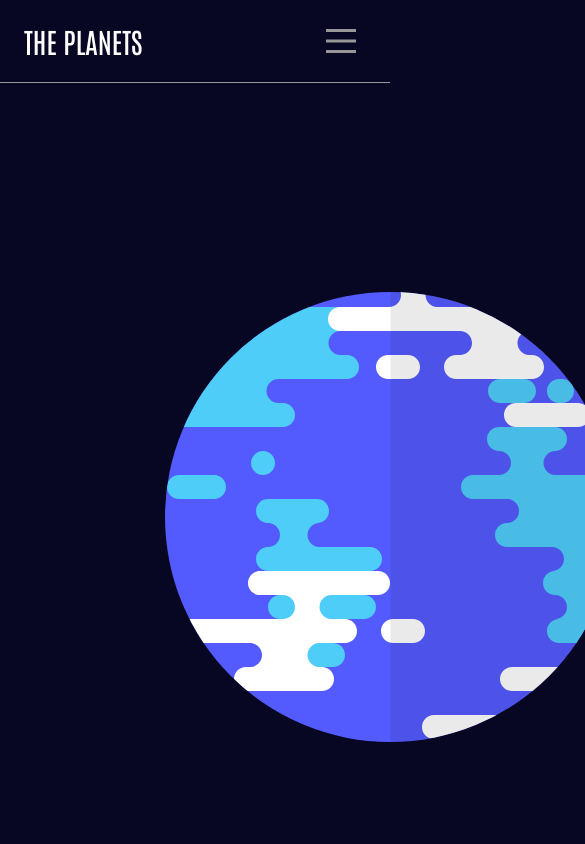
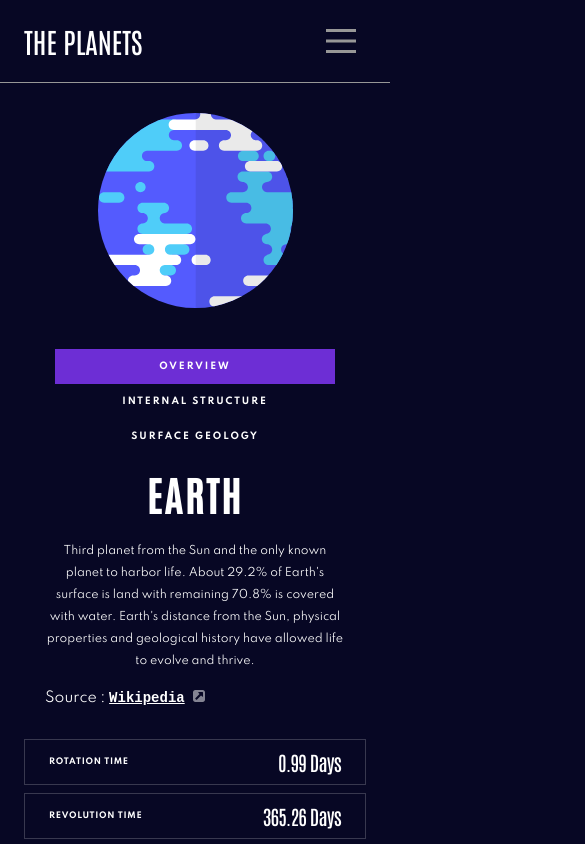
Before and after one commit to RoXxIV/vue-planetarium, a Vue app: page / in a window 390 px wide. Shown: the top 844 px of the page, 585 px wide, since content can reach past the window. Built offline with nearby package versions, Linux system fonts and the light colour scheme.

Commit message:
add style

```diff
--- a/src/App.vue
+++ b/src/App.vue
@@ -41,19 +41,45 @@
     <transition name="fade">
       <div v-if="showMobileMenu" id="mobileNav">
         <ul>
-          <li><span class="circle"></span>Mercury</li>
-          <li><span class="circle"></span>VENUS</li>
-          <li><span class="circle"></span>EARTH</li>
-          <li><span class="circle"></span>MARS</li>
-          <li><span class="circle"></span>JUPITER</li>
-          <li><span class="circle"></span>SATURN</li>
-          <li><span class="circle"></span>URANUS</li>
-          <li><span class="circle"></span>NEPTUNE</li>
+          <li>
+            <span class="circle"></span
+            ><router-link to="mercury" class="mobile-link">Mercury</router-link>
+          </li>
+          <li>
+            <span class="circle"></span
+            ><router-link to="venus" class="mobile-link">VENUS</router-link>
+          </li>
+          <li>
+            <span class="circle"></span
+            ><router-link to="earth" class="mobile-link">EARTH</router-link>
+          </li>
+          <li>
+            <span class="circle"></span
+            ><router-link to="mars" class="mobile-link">MARS</router-link>
+          </li>
+          <li>
+            <span class="circle"></span
+            ><router-link to="jupiter" class="mobile-link">JUPITER</router-link>
+          </li>
+          <li>
+            <span class="circle"></span
+            ><router-link to="saturn" class="mobile-link">SATURN</router-link>
+          </li>
+          <li>
+            <span class="circle"></span
+            ><router-link to="uranus" class="mobile-link">URANUS</router-link>
+          </li>
+          <li>
+            <span class="circle"></span
+            ><router-link to="neptune" class="mobile-link">NEPTUNE</router-link>
+          </li>
         </ul>
       </div>
     </transition>
     <main>
-      <router-view />
+      <transition name="fade">
+        <router-view />
+      </transition>
     </main>
   </div>
 </template>
@@ -144,7 +170,7 @@ header {
   position: absolute;
   width: 100%;
   font-size: 1.3em;
-  z-index: 1;
+  z-index: 4;
   ul {
     margin: 0;
     padding-top: 20px;
@@ -152,15 +178,17 @@ header {
     li {
       display: flex;
       align-items: center;
+      margin: 0px 24px;
+      padding: 20px 0px;
+      border-bottom: 1px solid #979797;
+    }
+    .mobile-link {
       color: var(--white);
       line-height: 25px;
       font-size: 15px;
       font-family: "Spartan", sans-serif;
       letter-spacing: 1.36px;
       font-weight: bold;
-      margin: 0px 24px;
-      padding: 20px 0px;
-      border-bottom: 1px solid #979797;
     }
   }
 }
@@ -237,4 +265,13 @@ $colors: (
   stroke-dashoffset: -134;
   stroke-width: 6;
 }
+/**router-view transition */
+.fade-enter-active,
+.fade-leave-active {
+  transition: opacity 1.5s;
+}
+.fade-enter,
+.fade-leave-to {
+  opacity: 0;
+}
 </style>
--- a/src/assets/styles/app.css
+++ b/src/assets/styles/app.css
@@ -42,6 +42,7 @@ body {
   --purple: #6f2ed6;
   --green: #1ec2a4;
 }
+
 /*****Global Style*****/
 * {
   outline: none;
--- a/src/components/PlanetInfo.vue
+++ b/src/components/PlanetInfo.vue
@@ -1,56 +1,71 @@
 <template>
   <div>
-    <section class="info-planet">
+    <section class="planet-review">
       <div class="planet-img">
         <img
           :src="getImg(planetImg)"
           v-if="showOverview || showGeology"
           alt=""
         />
+
         <img :src="getInternalImg(planetImg)" v-if="showStructure" />
-        <img :src="getGeology(planetImg)" v-if="showGeology" />
+
+        <img
+          class="geology-img"
+          :src="getGeology(planetImg)"
+          v-if="showGeology"
+        />
       </div>
-      <div class="planet-details">
-        <h2>{{ name }}</h2>
+      <div class="planet-resume">
+        <div class="main-info">
+          <h2>
+            {{ name.toUpperCase() }}
+          </h2>
           <div class="resume">
             <p v-if="showOverview">{{ overview }}</p>
             <p v-if="showStructure">
               {{ structure }}
             </p>
+
             <p v-if="showGeology">
               {{ geology }}
             </p>
           </div>
-        <span>
+          <span class="source">
             <p>
-            Source
+              Source :
               <a
                 v-if="showOverview"
                 :href="overviewSource"
+                class="source-link"
                 target="_blank"
                 rel="noopener noreferrer"
-              >wikipedia</a
+                >Wikipedia</a
               >
               <a
                 v-if="showStructure"
                 :href="structureSource"
+                class="source-link"
                 target="_blank"
                 rel="noopener noreferrer"
-              >wikipedia</a
+                >Wikipedia</a
               >
               <a
                 v-if="showGeology"
                 :href="geologySource"
+                class="source-link"
                 target="_blank"
                 rel="noopener noreferrer"
-              >wikipedia</a
-            >
+                >Wikipedia</a
+              ><img src="../assets/images/icon-source.svg" alt="" />
             </p>
           </span>
-        <ul>
+        </div>
+
+        <ul class="interaction-list">
           <li
             class="init-button"
-            :class="{ active: showOverview }"
+            :style="showOverview ? `background: #${assignedColor}` : null"
             @click="toggleOverview"
           >
             <span>01</span>OVERVIEW
@@ -58,6 +73,7 @@
           <li
             class="init-button"
             :class="{ active: showStructure }"
+            :style="showStructure ? `background: #${assignedColor}` : null"
             @click="toggleStructure"
           >
             <span>02</span>INTERNAL STRUCTURE
@@ -65,6 +81,7 @@
           <li
             class="init-button"
             :class="{ active: showGeology }"
+            :style="showGeology ? `background: #${assignedColor}` : null"
             @click="toggleGeology"
           >
             <span>03</span>SURFACE GEOLOGY
@@ -110,6 +127,7 @@ export default {
     "revolution",
     "radius",
     "temperature",
+    "assignedColor",
   ],
 
   data() {
@@ -117,6 +135,8 @@ export default {
       showOverview: true,
       showStructure: false,
       showGeology: false,
+      mycolor: "red",
+      earth: "dark-blue",
     };
   },
   methods: {
@@ -152,16 +172,30 @@ export default {
 </script>
 
 <style scoped lang="scss">
-.info-planet {
+.planet-review {
   display: flex;
   justify-content: space-between;
   padding: 126px 165px;
+  /*overflow: hidden;*/
+}
 .planet-img {
   margin: auto;
+  position: relative;
 }
-  .planet-details {
+.planet-img img {
+  max-width: 450px;
+}
+.geology-img {
+  width: 199px;
+  position: absolute;
+  z-index: 3;
+  right: 15%;
+  top: 50%;
+}
+.planet-resume {
   width: 350px;
-    h2 {
+}
+.planet-resume h2 {
   font-family: "Antonio", sans-serif;
   color: var(--white);
   font-size: 80px;
@@ -172,17 +206,54 @@ export default {
   font-size: 14px;
   font-family: "Spartan", sans-serif;
 }
+.source p {
+  font-family: "Spartan", sans-serif;
+  font-size: 14px;
+  line-height: 25px;
+  color: #ffffff;
+  img {
+    margin-left: 8px;
   }
+}
+.source-link {
+  font-weight: bold;
+  text-decoration: underline;
+}
+.interaction-list li {
+  padding: 12px 28px;
+  font-family: "Spartan", sans-serif;
+  font-size: 12px;
+  line-height: 25px;
+  letter-spacing: 2.57px;
+  font-weight: bold;
+  color: white;
+  cursor: pointer;
+}
+.interaction-list li:hover {
+  background: #5e5e5e;
+}
+
+.interaction-list li span {
+  margin-right: 25px;
+  font-family: "Spartan", sans-serif;
+  font-size: 12px;
+  line-height: 25px;
+  letter-spacing: 2.57px;
+  font-weight: bold;
+  color: white;
 }
 .data-planet {
   display: flex;
   justify-content: space-around;
   padding: 0px 165px;
-  div {
+  margin-bottom: 50px;
+}
+.data-planet div {
   border: 1px solid var(--gray);
   width: 20%;
   padding: 21px 23px;
-    h4 {
+}
+.data-planet h4 {
   color: var(--white);
   line-height: 25px;
   letter-spacing: 1px;
@@ -191,12 +262,123 @@ export default {
   font-weight: bold;
   margin: 0;
 }
-    span {
+.data-planet span {
   font-family: "Antonio", sans-serif;
   color: var(--white);
   letter-spacing: -1.5px;
   font-size: 40px;
 }
+/***___Media Queries___***/
+/***___Tablet, Moins de 992px___***/
+@media (max-width: 991.98px) {
+  .planet-review {
+    flex-direction: column;
+    align-items: center;
+    padding: 0px;
+    margin-top: 30px;
+  }
+  .planet-img {
+    text-align: center;
+    img {
+      max-width: 80%;
+    }
+  }
+  .geology-img {
+    top: 30%;
+    left: 50%;
+    width: 150px;
+  }
+  .planet-resume {
+    display: flex;
+    align-items: center;
+    justify-content: space-around;
+    width: 100%;
+  }
+  .planet-resume h2 {
+    font-size: 48px;
+  }
+  .resume p {
+    line-height: 22px;
+    font-size: 11px;
+  }
+  .main-info {
+    width: 300px;
+  }
+  .interaction-list {
+    width: 280px;
+  }
+  .interaction-list li {
+    padding: 8px 20px;
+
+    font-size: 9px;
+
+    letter-spacing: 1.93px;
+  }
+  .data-planet {
+    padding: 0px 40px;
+    margin-top: 10px;
+  }
+  .data-planet div {
+    padding: 16px 16px;
+  }
+  .data-planet h4 {
+    line-height: 16px;
+    letter-spacing: 0.73px;
+    font-size: 8px;
+  }
+  .data-planet span {
+    letter-spacing: -0.9px;
+    font-size: 24px;
+  }
+}
+/***___Mobile, Moins de 668px___***/
+@media (max-width: 667.98px) {
+  .planet-img img {
+    max-width: 50%;
+  }
+  .geology-img {
+    width: 80px;
+  }
+  .planet-resume {
+    flex-direction: column-reverse;
+    margin-top: 20px;
+  }
+  .planet-resume h2 {
+    font-size: 40px;
+    text-align: center;
+    margin-top: 12px;
+  }
+  .resume {
+    text-align: center;
+  }
+  .interaction-list li {
+    padding: 5px 0px;
+    text-align: center;
+  }
+  .interaction-list li span {
+    display: none;
+  }
+  .data-planet {
+    display: flex;
+    flex-direction: column;
+    padding: 0px 24px;
+  }
+  .data-planet div {
+    width: 100%;
+    display: flex;
+    justify-content: space-between;
+    align-items: center;
+    padding: 9px 24px;
+    margin: 4px 0px;
+  }
+  .data-planet h4 {
+    line-height: 16px;
+    letter-spacing: 0.73px;
+    font-size: 8px;
+  }
+  .data-planet span {
+    letter-spacing: -0.75px;
+    font-size: 20px;
   }
 }
 </style>
--- a/src/views/Earth.vue
+++ b/src/views/Earth.vue
@@ -1,6 +1,6 @@
 <template>
   <PlanetInfo
-    :name="earth.name.toUpperCase()"
+    :name="earth.name"
     :planetImg="planetImg"
     :overview="earth.overview.content"
     :overviewSource="earth.overview.source"
@@ -12,6 +12,7 @@
     :revolution="earth.revolution"
     :radius="earth.radius"
     :temperature="earth.temperature"
+    assignedColor="6D2ED5"
   ></PlanetInfo>
 </template>
 
--- a/src/views/Jupiter.vue
+++ b/src/views/Jupiter.vue
@@ -1,6 +1,6 @@
 <template>
   <PlanetInfo
-    :name="jupiter.name.toUpperCase()"
+    :name="jupiter.name"
     :planetImg="planetImg"
     :overview="jupiter.overview.content"
     :overviewSource="jupiter.overview.source"
@@ -12,6 +12,7 @@
     :revolution="jupiter.revolution"
     :radius="jupiter.radius"
     :temperature="jupiter.temperature"
+    assignedColor="D83A34"
   ></PlanetInfo>
 </template>
 
--- a/src/views/Mars.vue
+++ b/src/views/Mars.vue
@@ -1,6 +1,6 @@
 <template>
   <PlanetInfo
-    :name="mars.name.toUpperCase()"
+    :name="mars.name"
     :planetImg="planetImg"
     :overview="mars.overview.content"
     :overviewSource="mars.overview.source"
@@ -12,6 +12,7 @@
     :revolution="mars.revolution"
     :radius="mars.radius"
     :temperature="mars.temperature"
+    assignedColor="D14C32"
   ></PlanetInfo>
 </template>
 
--- a/src/views/Mercury.vue
+++ b/src/views/Mercury.vue
@@ -1,6 +1,6 @@
 <template>
   <PlanetInfo
-    :name="mercury.name.toUpperCase()"
+    :name="mercury.name"
     :planetImg="planetImg"
     :overview="mercury.overview.content"
     :overviewSource="mercury.overview.source"
@@ -12,6 +12,7 @@
     :revolution="mercury.revolution"
     :radius="mercury.radius"
     :temperature="mercury.temperature"
+    assignedColor="419EBB"
   ></PlanetInfo>
 </template>
 
--- a/src/views/Neptune.vue
+++ b/src/views/Neptune.vue
@@ -1,6 +1,6 @@
 <template>
   <PlanetInfo
-    :name="neptune.name.toUpperCase()"
+    :name="neptune.name"
     :planetImg="planetImg"
     :overview="neptune.overview.content"
     :overviewSource="neptune.overview.source"
@@ -12,6 +12,7 @@
     :revolution="neptune.revolution"
     :radius="neptune.radius"
     :temperature="neptune.temperature"
+    assignedColor="2D68F0"
   ></PlanetInfo>
 </template>
 
--- a/src/views/Saturn.vue
+++ b/src/views/Saturn.vue
@@ -1,6 +1,6 @@
 <template>
   <PlanetInfo
-    :name="saturn.name.toUpperCase()"
+    :name="saturn.name"
     :planetImg="planetImg"
     :overview="saturn.overview.content"
     :overviewSource="saturn.overview.source"
@@ -12,6 +12,7 @@
     :revolution="saturn.revolution"
     :radius="saturn.radius"
     :temperature="saturn.temperature"
+    assignedColor="CD5120"
   ></PlanetInfo>
 </template>
 
--- a/src/views/Uranus.vue
+++ b/src/views/Uranus.vue
@@ -1,6 +1,6 @@
 <template>
   <PlanetInfo
-    :name="uranus.name.toUpperCase()"
+    :name="uranus.name"
     :planetImg="planetImg"
     :overview="uranus.overview.content"
     :overviewSource="uranus.overview.source"
@@ -12,6 +12,7 @@
     :revolution="uranus.revolution"
     :radius="uranus.radius"
     :temperature="uranus.temperature"
+    assignedColor="1EC1A2"
   ></PlanetInfo>
 </template>
 
--- a/src/views/Venus.vue
+++ b/src/views/Venus.vue
@@ -1,6 +1,6 @@
 <template>
   <PlanetInfo
-    :name="earth.name.toUpperCase()"
+    :name="earth.name"
     :planetImg="planetImg"
     :overview="earth.overview.content"
     :overviewSource="earth.overview.source"
@@ -12,6 +12,7 @@
     :revolution="earth.revolution"
     :radius="earth.radius"
     :temperature="earth.temperature"
+    assignedColor="EDA249"
   ></PlanetInfo>
 </template>
 
@@ -23,7 +24,7 @@ export default {
   data() {
     return {
       earth: data[1],
-      planetImg: "planet-earth",
+      planetImg: "planet-venus",
     };
   },
 };
```
Lines whose indentation alone changed are shown as unchanged.
